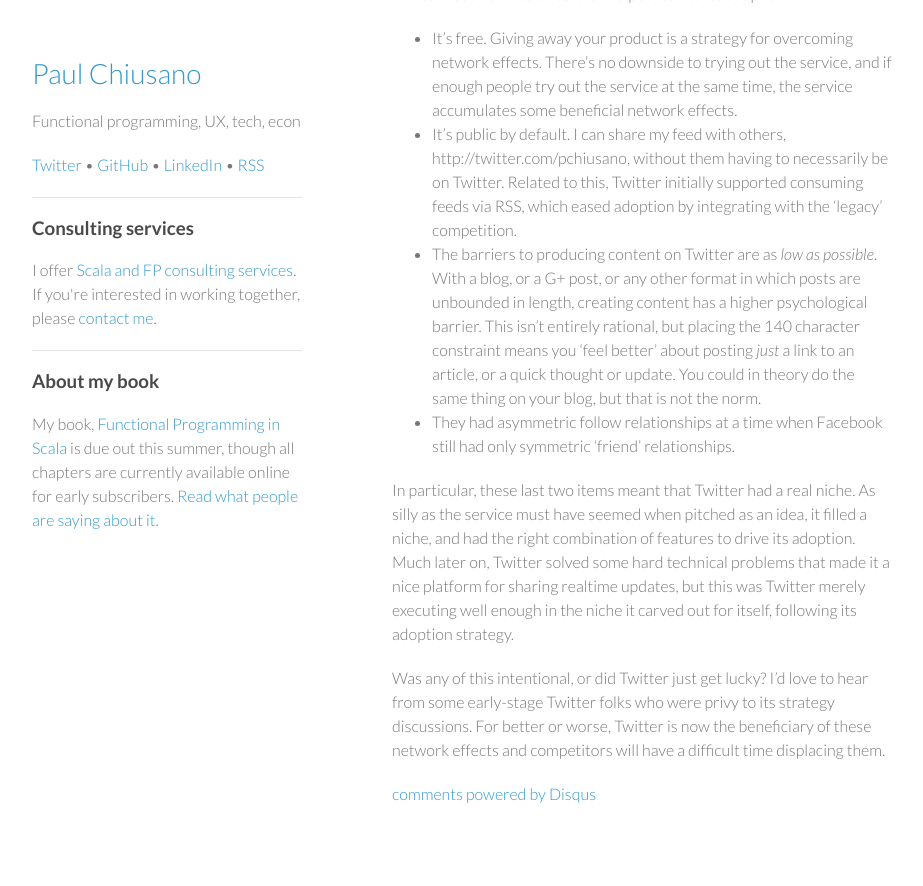
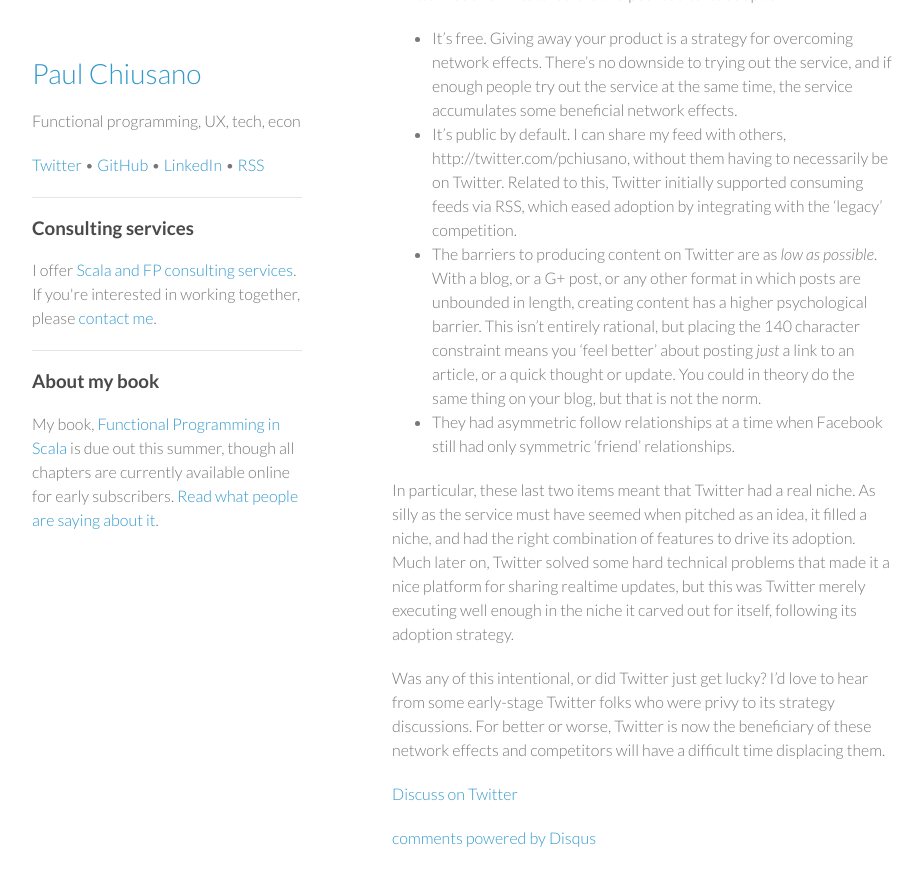
Before and after one commit to pchiusano/pchiusano.github.io, a Jekyll site: the page built from _posts/2014-05-21-why-twitter-won.markdown, in a window 1280 px wide and 900 px high, scrolled down 547 px. Shown: the top 886 px of the window, without its empty margins (178-1101 px from the left). Built offline with Jekyll 4.4.1, drawn with Linux system fonts in a browser that asks for light colours; comment, search, counter and statistics services are not loaded; before the commit the page ends 1403 px from its top, so only the background shows below that.

Commit message:
Update 2014-05-21-why-twitter-won.markdown

```diff
--- a/_posts/2014-05-21-why-twitter-won.markdown
+++ b/_posts/2014-05-21-why-twitter-won.markdown
@@ -20,3 +20,5 @@ Twitter has a few 'features' that helped lead to its adoption:
 In particular, these last two items meant that Twitter had a real niche. As silly as the service must have seemed when pitched as an idea, it filled a niche, and had the right combination of features to drive its adoption. Much later on, Twitter solved some hard technical problems that made it a nice platform for sharing realtime updates, but this was Twitter merely executing well enough in the niche it carved out for itself, following its adoption strategy.
 
 Was any of this intentional, or did Twitter just get lucky? I'd love to hear from some early-stage Twitter folks who were privy to its strategy discussions. For better or worse, Twitter is now the beneficiary of these network effects and competitors will have a difficult time displacing them.
+
+[Discuss on Twitter](https://twitter.com/pchiusano/status/469203807042564096)
```
